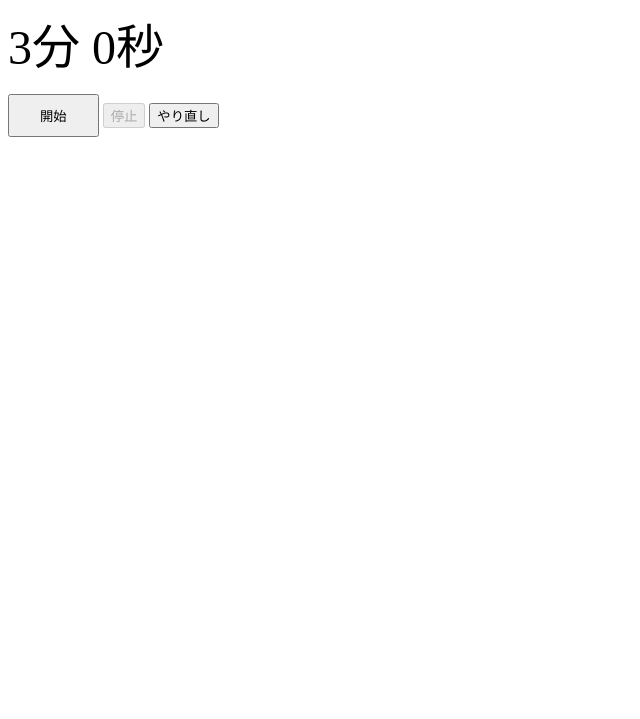
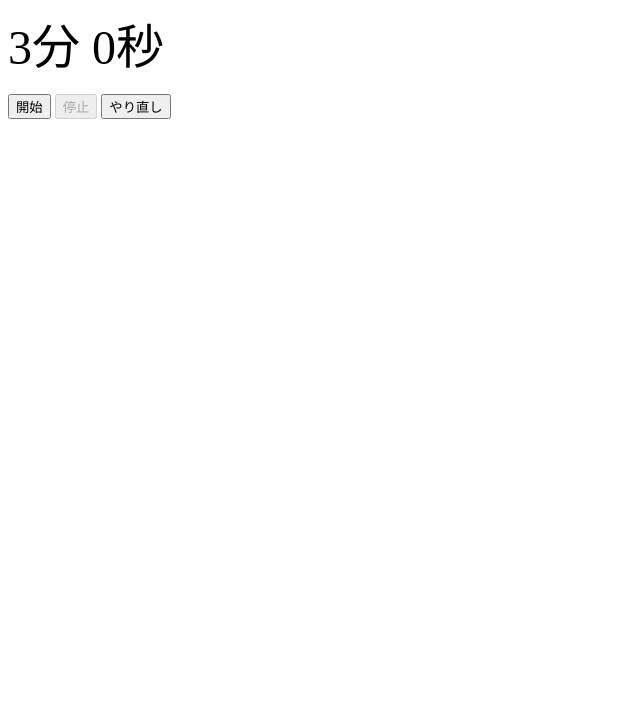
Before and after one commit to daryo001/daryo001.github.io, a plain HTML site: page timer.html in a window 1280 px wide. Shown: the part 81-800 px from the top of the page, without its empty margins (0-640 px from the left). Drawn offline with Linux system fonts and the light colour scheme.

Commit message:
change timer.html
変更

```diff
--- a/timer.html
+++ b/timer.html
@@ -12,7 +12,7 @@
         <span id="sec">0</span>秒
       </font></p>
       <p>
-        <input type="button" style="padding:10px 30px;" id="start" value="開始">
+        <input type="button" id="start" value="開始">
         <input type="button" id="stop" value="停止" disabled>
         <input type="button" id="reset" value="やり直し">
       </p>
```
